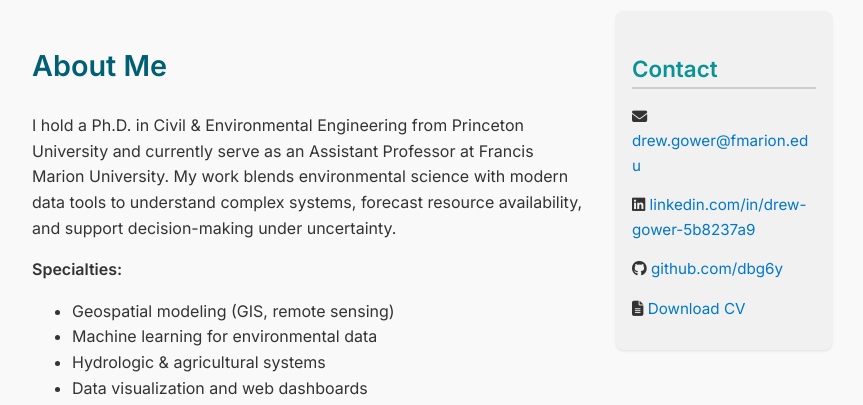
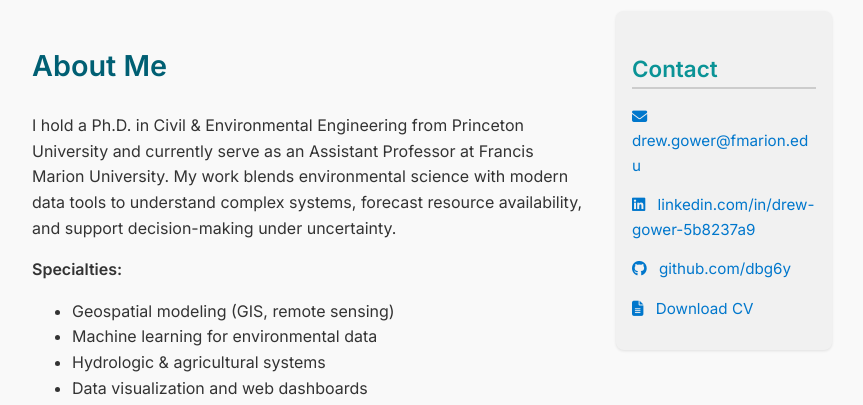
Before and after one commit to dbg6y/dbg6y.github.io, a Jekyll site: the page built from index.md, in a window 1280 px wide. Shown: the part 325-730 px from the top of the page, without its empty margins (208-1071 px from the left). Built offline with Jekyll 4.4.1, drawn with Linux system fonts in a browser that asks for light colours.

Commit message:
more sidebar changes

```diff
--- a/assets/css/style.css
+++ b/assets/css/style.css
@@ -87,6 +87,10 @@ main {
 }
 .sidebar a {
   word-break: break-word;
+  text-decoration: none;
+}
+.sidebar a:hover {
+  text-decoration: underline;
 }
 .sidebar h3 {
   border-bottom: 2px solid #ccc;
@@ -94,6 +98,10 @@ main {
 }
 .sidebar p {
   margin-bottom: 0.8rem;
+}
+.sidebar i {
+  margin-right: 0.5rem;
+  color: #0077cc;
 }
 .project-card {
   border: 1px solid #ddd;
@@ -103,3 +111,12 @@ main {
   background-color: #ffffff;
   box-shadow: 0 2px 4px rgba(0,0,0,0.05);
 }
+@media (max-width: 768px) {
+  .main-container {
+    flex-direction: column;
+  }
+  .sidebar {
+    position: static;
+    max-width: 100%;
+  }
+}
```
